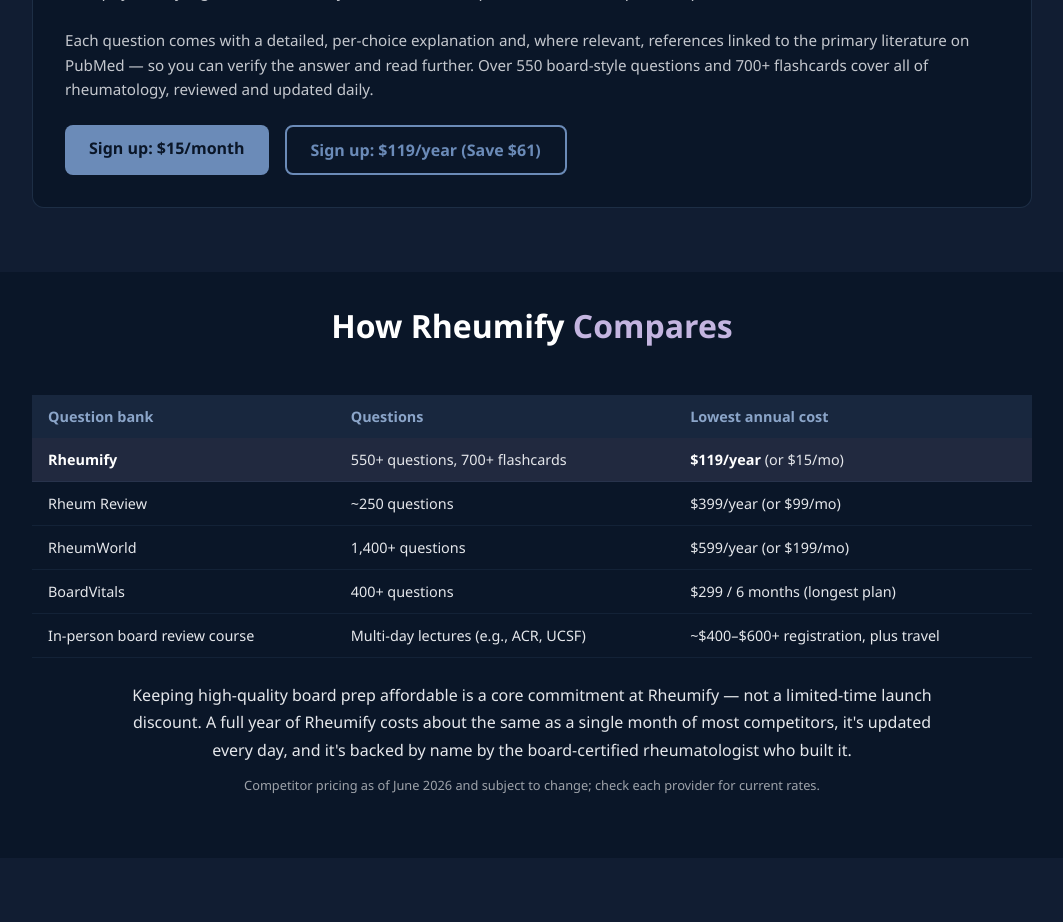
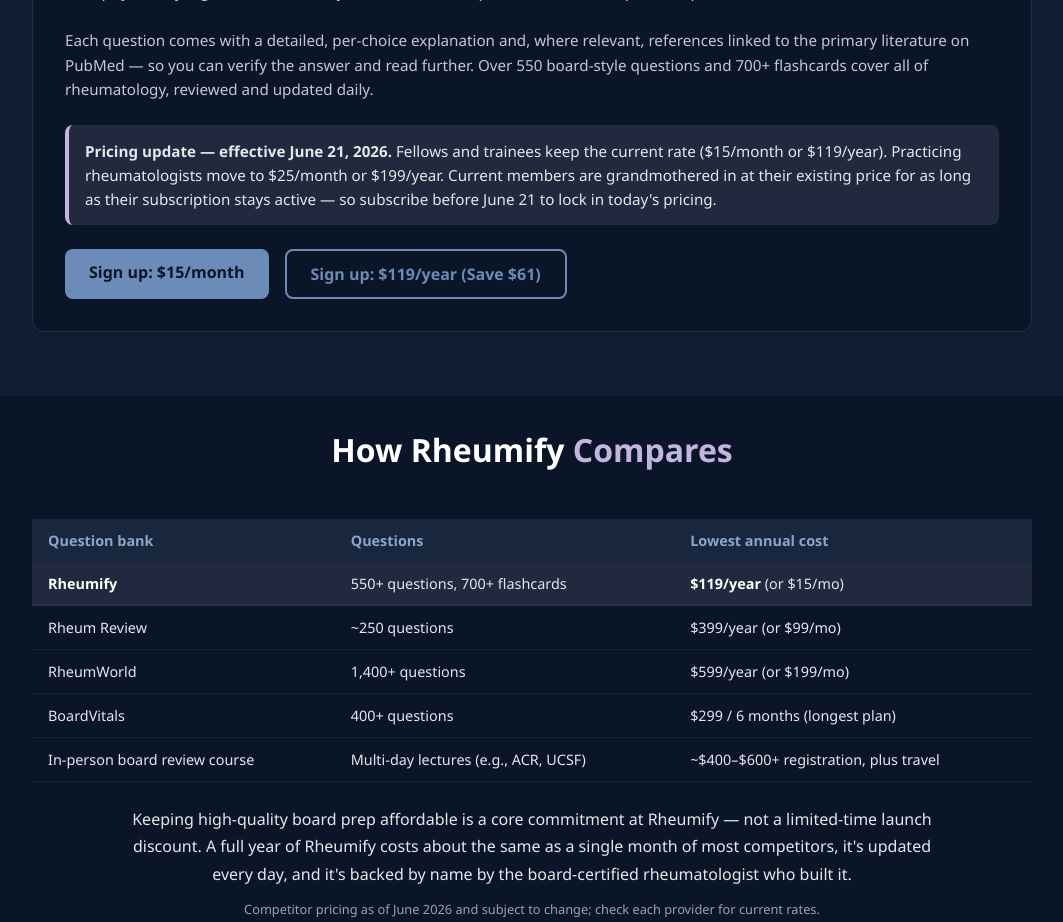
Before and after one commit to rheumify/rheumify-website, a Next.js app: page / in a window 1280 px wide. Shown: the part 2480-3402 px from the top of the page, without its empty margins (108-1171 px from the left). Built offline with nearby package versions, Linux system fonts and the light colour scheme.

Commit message:
Add June 21 pricing-update notice to Question Bank section

```diff
--- a/app/page.js
+++ b/app/page.js
@@ -163,6 +163,9 @@ export default function Home() {
               on PubMed — so you can verify the answer and read further. Over 550 board-style questions and 700+ flashcards cover all of
               rheumatology, reviewed and updated daily.
             </p>
+            <p style={{ marginTop: '1rem', padding: '0.85rem 1rem', borderRadius: '8px', background: 'rgba(196, 181, 224, 0.12)', borderLeft: '4px solid var(--purple-light)', fontSize: '0.95rem', lineHeight: '1.6' }}>
+              <strong>Pricing update — effective June 21, 2026.</strong> Fellows and trainees keep the current rate ($15/month or $119/year). Practicing rheumatologists move to $25/month or $199/year. Current members are grandmothered in at their existing price for as long as their subscription stays active — so subscribe before June 21 to lock in today's pricing.
+            </p>
             <div className="product-buttons">
               <a href="https://buy.stripe.com/dRmeVc49F0ct9xVcMJc3m03" className="btn btn-primary" target="_blank" rel="noopener noreferrer">
                 Sign up: $15/month
```
